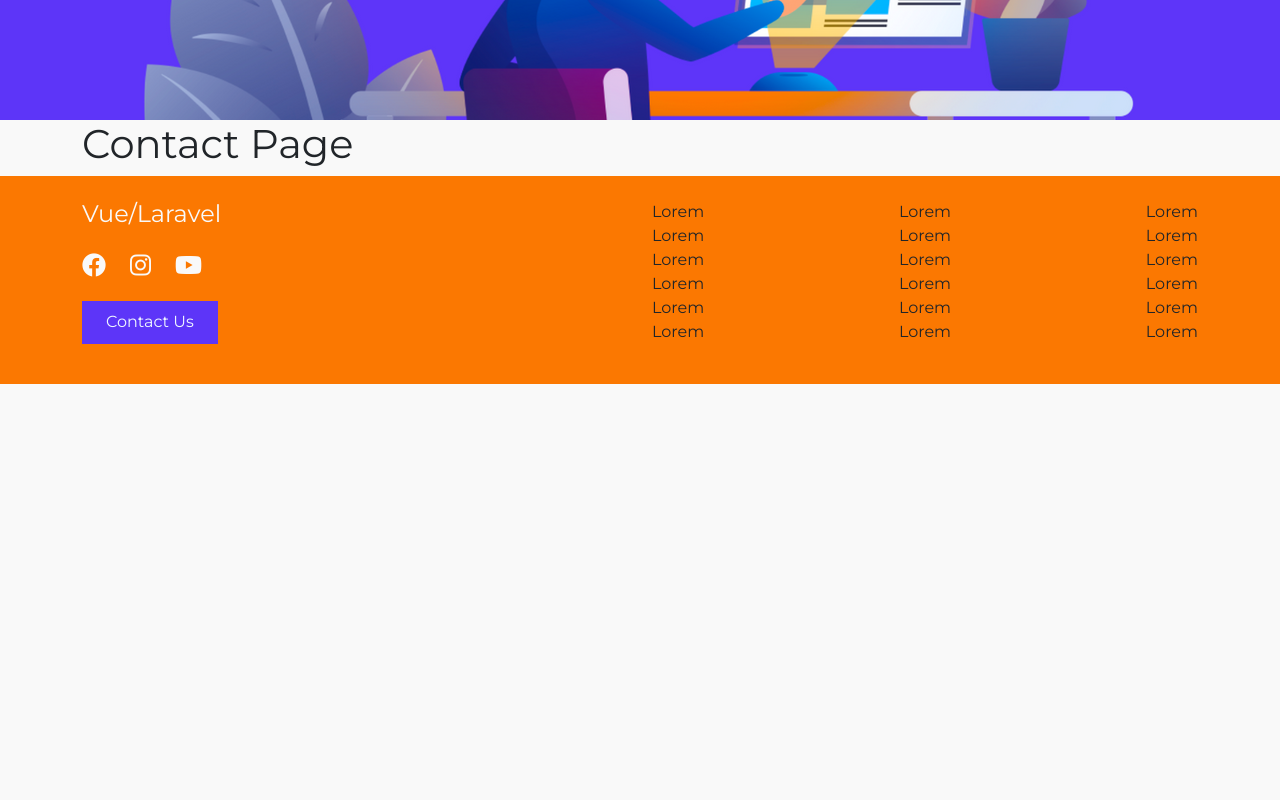
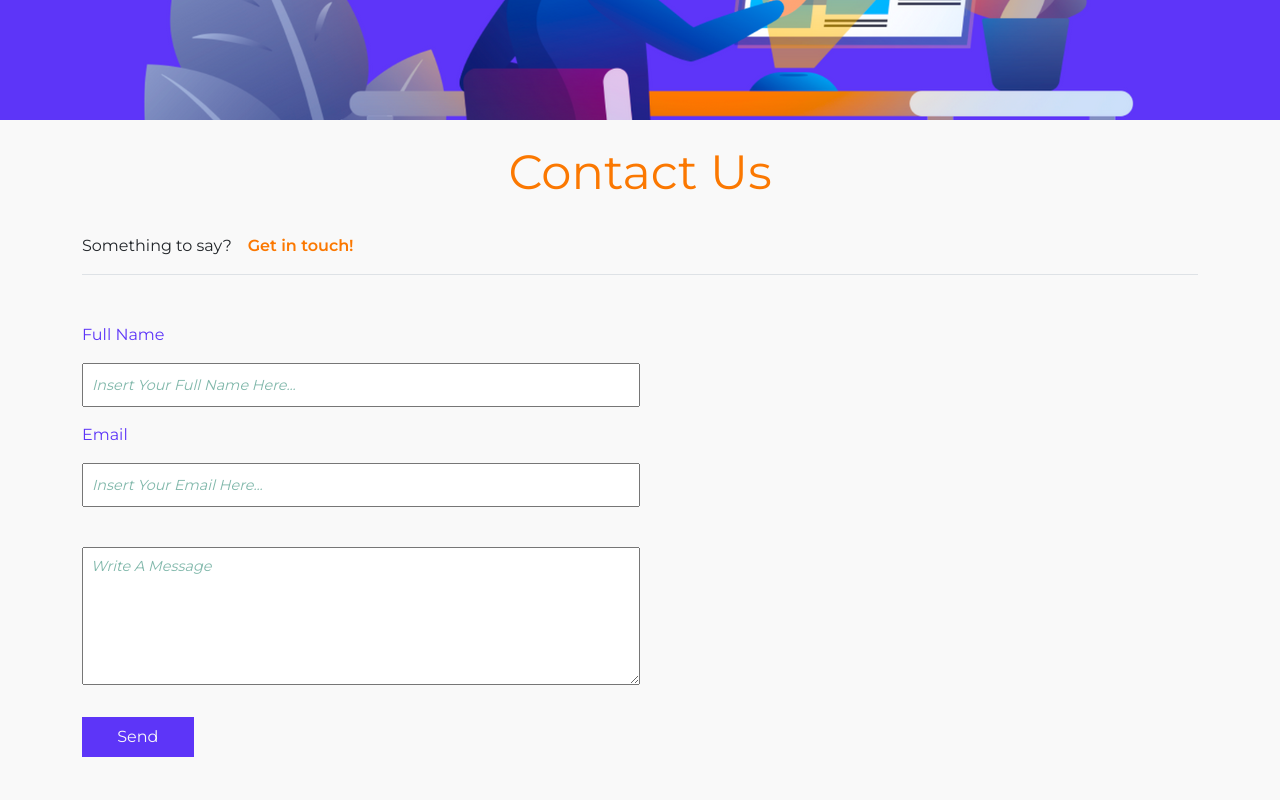
Before and after one commit to Mattia-Giorgetti/laravel-vue-router, a Vue app: page /contact in a window 1280 px wide. Shown: the part 480-1280 px from the top of the page. Before the commit the page ends 864 px from the top, so only its background shows below. Built offline with nearby package versions, Linux system fonts and the light colour scheme.

Commit message:
contacts con form e success msg + loader pagine

```diff
--- /dev/null
+++ b/src/components/ContactForm.vue
@@ -0,0 +1,149 @@
+<template>
+  <form class="d-flex flex-column gap-3" @submit.prevent="sendMail()">
+    <Transition name="bounce">
+      <div v-if="success" class="alert alert-success">Mail Sent!</div>
+    </Transition>
+
+    <LoaderComponent v-if="loading" />
+    <label for="name">Full Name</label>
+    <input
+      placeholder="insert your full name here..."
+      required
+      type="text"
+      name="name"
+      id="name"
+      v-model="name"
+      :class="{ 'is-invalid': errors.name }"
+    />
+    <p v-for="(error, index) in errors.name" :key="index" class="invalid-feedback">
+      {{ error }}
+    </p>
+    <label for="email">Email</label>
+    <input
+      placeholder="insert your email here..."
+      required
+      type="email"
+      name="email"
+      id="email"
+      v-model="email"
+      :class="{ 'is-invalid': errors.email }"
+    />
+    <p v-for="(error, index) in errors.email" :key="index" class="invalid-feedback">
+      {{ error }}
+    </p>
+
+    <textarea
+      placeholder="Write a message"
+      required
+      name="message"
+      id="message"
+      cols="30"
+      rows="5"
+      v-model="message"
+      :class="{ 'is-invalid': errors.message }"
+      class="mt-4"
+    ></textarea>
+    <p v-for="(error, index) in errors.message" :key="index" class="invalid-feedback">
+      {{ error }}
+    </p>
+
+    <button type="submit" :disabled="loading">
+      {{ loading ? "Sending..." : "Send" }}
+    </button>
+  </form>
+</template>
+
+<script>
+import axios from "axios";
+import { store } from "../store";
+import LoaderComponent from "../components/LoaderComponent.vue";
+export default {
+  name: "ContactForm",
+  components: { LoaderComponent },
+  data() {
+    return {
+      store,
+      name: "",
+      email: "",
+      message: "",
+      success: false,
+      errors: {},
+      loading: false,
+    };
+  },
+  methods: {
+    resetSuccess() {
+      setTimeout(() => {
+        this.success = false;
+      }, 2000);
+    },
+    sendMail() {
+      this.loading = true;
+      const data = {
+        name: this.name,
+        email: this.email,
+        message: this.message,
+      };
+      axios.post(`${store.apiURL}contacts`, data).then((response) => {
+        console.log(response.data);
+        this.success = response.data.success;
+        if (!this.success) {
+          this.errors = response.data.errors;
+          console.log(this.errors);
+        } else {
+          (this.name = ""), (this.email = ""), (this.message = "");
+        }
+        this.loading = false;
+        this.resetSuccess();
+      });
+    },
+  },
+};
+</script>
+
+<style lang="scss" scoped>
+@use "../assets/styles/partials/variables" as *;
+
+label {
+  color: $primary-color;
+}
+*::placeholder {
+  color: $secondary-color;
+  text-transform: capitalize;
+  font-size: 0.9rem;
+  font-style: italic;
+}
+input,
+textarea {
+  padding: 0.5rem;
+}
+button {
+  width: 20%;
+  margin-top: 1rem;
+  background-color: $primary-color;
+  border: none;
+  padding: 0.5rem 1.3rem;
+  color: $bg-color;
+  transition: all 0.3s ease;
+  &:hover {
+    background-color: $secondary-color;
+  }
+}
+.bounce-enter-active {
+  animation: bounce-in 0.5s;
+}
+.bounce-leave-active {
+  animation: bounce-in 0.5s reverse;
+}
+@keyframes bounce-in {
+  0% {
+    transform: scale(0);
+  }
+  50% {
+    transform: scale(1.25);
+  }
+  100% {
+    transform: scale(1);
+  }
+}
+</style>
--- a/src/components/FooterComponent.vue
+++ b/src/components/FooterComponent.vue
@@ -2,7 +2,7 @@
   <footer class="py-4">
     <div class="container">
       <div class="row">
-        <div class="col-lg-6">
+        <div class="col-lg-6 align-self-center">
           <h4 class="mb-4">Vue/Laravel</h4>
           <div class="icons d-flex align-items-center gap-4 fs-4 mb-4">
             <i class="fa-brands fa-facebook"></i>
@@ -56,6 +56,37 @@ export default {
 @use "../assets/styles/partials/variables" as *;
 footer {
   background-color: $third-color;
+
+  li {
+    color: $bg-color;
+    display: block;
+    padding: 0.5rem;
+    transition: all 0.3s ease;
+    &:hover {
+      cursor: pointer;
+      transform: translateX(5px);
+    }
+    &:hover::after {
+      animation-name: fill;
+      animation-duration: 0.5s;
+      animation-timing-function: linear;
+    }
+  }
+  li::after {
+    content: "";
+    width: 55px;
+    height: 1px;
+    display: block;
+    background-color: white;
+  }
+  @keyframes fill {
+    0% {
+      width: 0px;
+    }
+    100% {
+      width: 55px;
+    }
+  }
   .icons {
     i {
       color: $bg-color;
--- /dev/null
+++ b/src/components/LoaderComponent.vue
@@ -0,0 +1,41 @@
+<template>
+  <div class="d-flex align-items-center mb-5">
+    <div class="circle"></div>
+    <div class="circle"></div>
+    <div class="circle"></div>
+  </div>
+</template>
+
+<script>
+export default {
+  name: "LoaderComponent",
+};
+</script>
+
+<style lang="scss" scoped>
+@use "../assets/styles/partials/variables" as *;
+.circle {
+  width: 20px;
+  height: 20px;
+  margin-right: 10px;
+  border-radius: 50%;
+  background-color: $primary-color;
+  &:first-child {
+    animation: bounce 0.8s infinite;
+  }
+  &:nth-child(2) {
+    animation: bounce 0.8s infinite 0.2s;
+  }
+  &:last-child {
+    animation: bounce 0.8s infinite 0.4s;
+  }
+}
+@keyframes bounce {
+  40% {
+    transform: translateY(-10px);
+  }
+  50% {
+    transform: translateX(0);
+  }
+}
+</style>
--- a/src/pages/ContactUs.vue
+++ b/src/pages/ContactUs.vue
@@ -1,13 +1,34 @@
 <template>
   <div class="container">
-    <h1>Contact Page</h1>
+    <h1 class="text-center py-4">Contact Us</h1>
+    <div class="border-bottom pb-3">
+      <span>Something to say?</span>
+      <span>Get in touch!</span>
+    </div>
+    <div class="my-5 col-lg-6">
+      <ContactForm />
+    </div>
   </div>
 </template>
 
 <script>
+import ContactForm from "../components/ContactForm.vue";
 export default {
   name: "ContactUs",
+  components: { ContactForm },
 };
 </script>
 
-<style lang="scss" scoped></style>
+<style lang="scss" scoped>
+@use "../assets/styles/partials/variables" as *;
+
+h1 {
+  color: $third-color;
+  font-size: 3rem;
+}
+div span:nth-child(2) {
+  color: $third-color;
+  margin-left: 1rem;
+  font-weight: 600;
+}
+</style>
--- a/src/pages/ProjectsList.vue
+++ b/src/pages/ProjectsList.vue
@@ -1,11 +1,15 @@
 <template>
   <section>
     <div class="container">
-      <h1 class="text-center py-5">Current Projects</h1>
+      <h1 class="text-center py-5" v-if="!loading">Current Projects</h1>
 
       <div class="row" mt-5>
+        <div class="d-flex justify-content-center mt-5">
+          <LoaderComponent v-if="loading" />
+        </div>
         <TransitionGroup name="list">
           <div
+            v-if="!loading"
             class="col-lg-4"
             v-for="(item, index) in store.projectsArray"
             :key="item.id"
@@ -22,26 +26,30 @@
 import axios from "axios";
 import { store } from "../store";
 import ProjectCardComponent from "../components/ProjectCardComponent.vue";
+import LoaderComponent from "../components/LoaderComponent.vue";
 export default {
   name: "ProjectsList",
   data() {
     return {
       store,
+      loading: false,
     };
   },
   methods: {
     getProjects() {
+      this.loading = true;
       axios.get(store.apiURL + "projects").then((response) => {
         store.projectsArray = response.data.results;
         console.log(store.projectsArray);
         console.log(response.data);
+        this.loading = false;
       });
     },
   },
   mounted() {
     this.getProjects();
   },
-  components: { ProjectCardComponent },
+  components: { ProjectCardComponent, LoaderComponent },
 };
 </script>
 
--- a/src/pages/SingleProject.vue
+++ b/src/pages/SingleProject.vue
@@ -31,12 +31,15 @@
         </div>
       </div>
     </div>
-    <div class="container" v-else>..Loading..</div>
+    <div class="container d-flex justify-content-center" v-else>
+      <LoaderComponent />
+    </div>
   </section>
 </template>
 
 <script>
 import axios from "axios";
+import LoaderComponent from "../components/LoaderComponent.vue";
 import { store } from "../store";
 export default {
   name: "SingleProject",
@@ -62,6 +65,7 @@ export default {
   mounted() {
     this.getSingleProject();
   },
+  components: { LoaderComponent },
 };
 </script>
 
```
